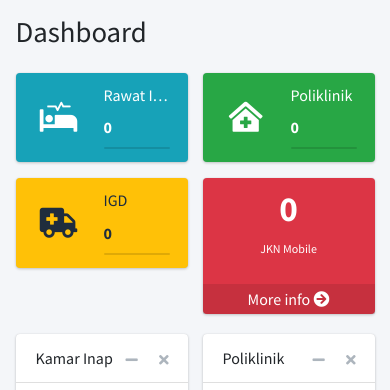
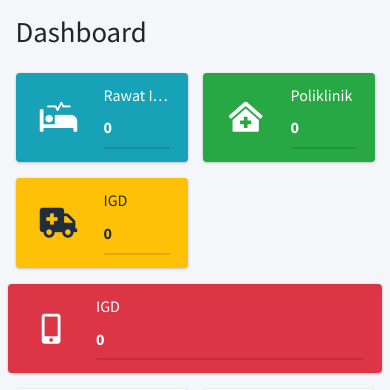
Before and after one commit to fikalovita/SIREKAP, a CodeIgniter app: page /database/Dashboard in a window 390 px wide. Shown: the part 57-447 px from the top of the page. Run offline with CodeIgniter, Linux system fonts and the light colour scheme; the visitor is signed in with stand-in values (Sample User, id 1); data that the repository does not hold is empty; some libraries are stand-ins or nearby versions.

Commit message:
Refactor JKN mobile box to info box format for consistency and improved layout

```diff
--- a/application/views/v_dashboard.php
+++ b/application/views/v_dashboard.php
@@ -43,17 +43,14 @@
                 </div>
             </div>
             <!-- ./col -->
-            <div class="col-lg-3 col-6">
-                <!-- small box -->
-                <div class="small-box bg-danger">
-                    <div class="inner">
-                        <h3><?= $jkn ?></h3>
-                        <p>JKN Mobile</p>
+            <div class="info-box bg-danger">
+                <span class="info-box-icon"><i class="fas fa-mobile-alt"></i></span>
+                <div class="info-box-content">
+                    <span class="info-box-text">IGD</span>
+                    <span class="info-box-number"><?= $jkn ?></span>
+                    <div class="progress">
+                        <div class="progress-bar" style="width: <?= $jkn ?>%"></div>
                     </div>
-                    <div class="icon">
-                        <i class="fas fa-mobile-alt"></i>
-                    </div>
-                    <a href="#" class="small-box-footer">More info <i class="fas fa-arrow-circle-right"></i></a>
                 </div>
             </div>
         </div>
```
